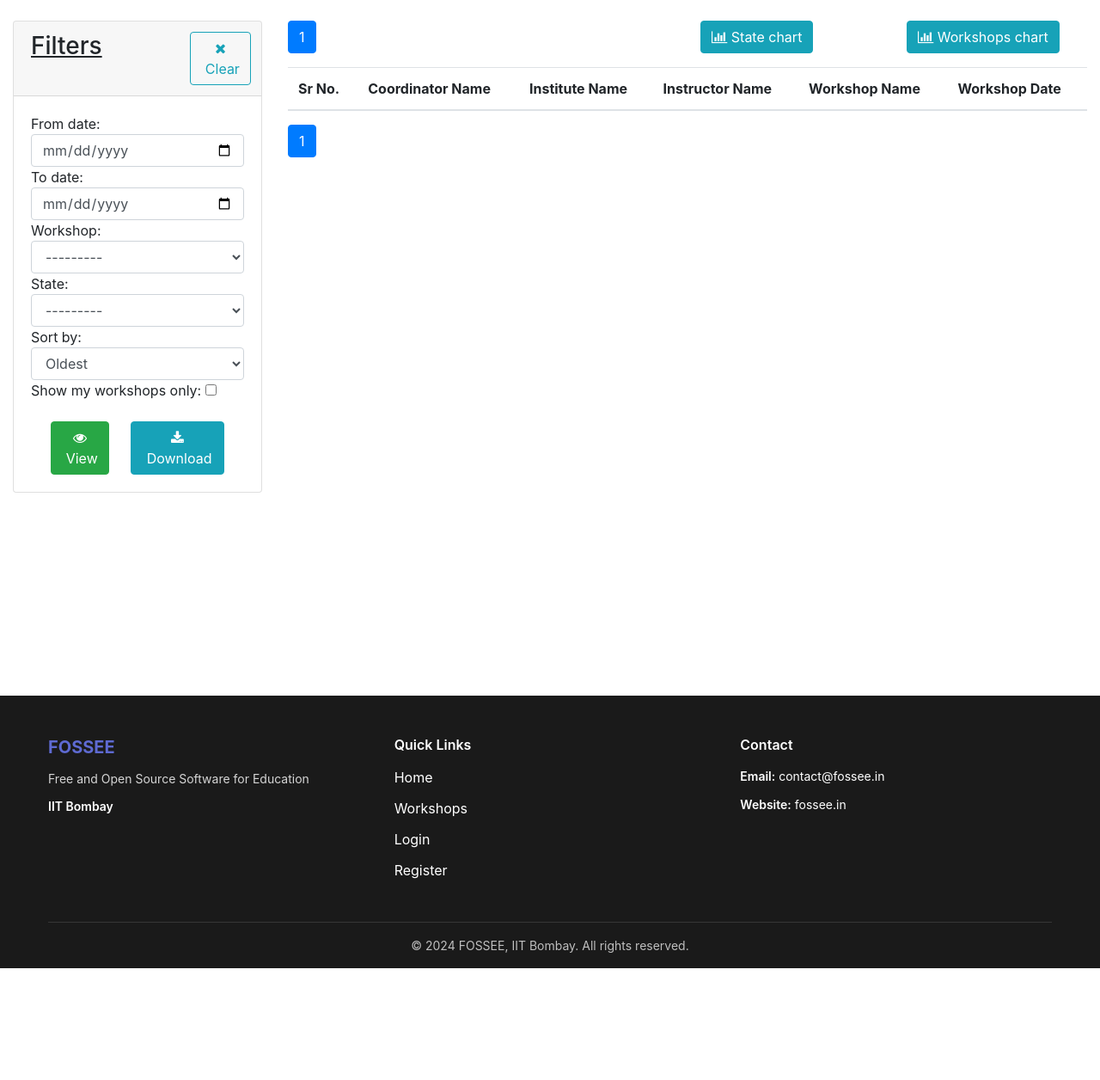
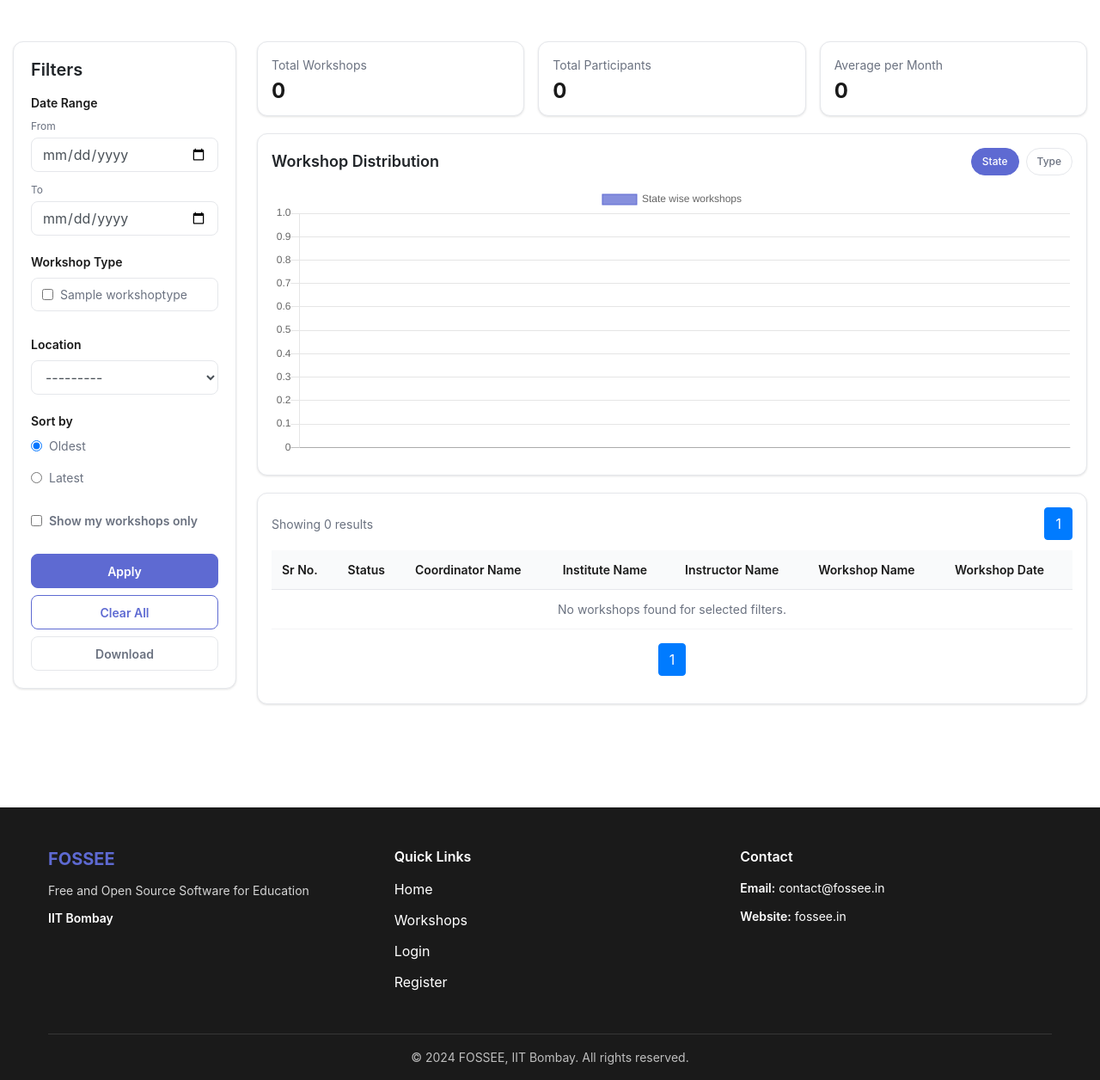
Before and after one commit to shivani-i-i/fossee-workshop-booking-ui, a Django app: page /statistics/public/ in a window 1280 px wide. Shown: the part 56-1312 px from the top of the page at 86% size. Before the commit the page ends 1182 px from the top, so only its background shows below. Run offline with Django 3.2, Linux system fonts and the light colour scheme; a user stored in the database is signed in; tables that the repository leaves empty hold one stand-in row (values such as "Sample post"); lists and menus that the app fills with data are empty; a map, chart or similar area stays blank; some libraries are stand-ins or nearby versions.

Commit message:
feat: redesign statistics page with collapsible filter and stat cards

```diff
--- /dev/null
+++ b/statistics_app/static/statistics_app/css/statistics.css
@@ -0,0 +1,396 @@
+.stats-page {
+    padding-top: var(--space-6);
+    padding-bottom: var(--space-10);
+}
+
+.stats-layout {
+    display: grid;
+    grid-template-columns: 260px minmax(0, 1fr);
+    gap: var(--space-6);
+}
+
+.stats-mobile-filter-toggle-wrap {
+    display: none;
+    margin-bottom: var(--space-4);
+}
+
+.stats-mobile-filter-toggle {
+    width: 100%;
+    height: 44px;
+    border: 1px solid var(--color-border);
+    border-radius: var(--radius-md);
+    background: var(--color-bg-primary);
+    color: var(--color-text-primary);
+    font-weight: var(--font-weight-semibold);
+}
+
+.stats-mobile-filter-toggle i {
+    margin-right: var(--space-2);
+}
+
+.stats-filter-panel {
+    background: var(--color-bg-primary);
+    border: 1px solid var(--color-border);
+    border-radius: var(--radius-lg);
+    padding: var(--space-5);
+    box-shadow: var(--shadow-card);
+    height: fit-content;
+}
+
+.stats-filter-panel__header h2 {
+    margin: 0 0 var(--space-4);
+    font-size: var(--font-size-xl);
+    font-weight: var(--font-weight-semibold);
+}
+
+.stats-filter-group {
+    margin-bottom: var(--space-5);
+}
+
+.stats-filter-group > label {
+    display: block;
+    margin-bottom: var(--space-2);
+    font-size: var(--font-size-sm);
+    font-weight: var(--font-weight-semibold);
+    color: var(--color-text-primary);
+}
+
+.stats-date-range {
+    display: grid;
+    grid-template-columns: 1fr;
+    gap: var(--space-3);
+}
+
+.stats-date-range span {
+    display: block;
+    margin-bottom: var(--space-1);
+    color: var(--color-text-secondary);
+    font-size: var(--font-size-xs);
+}
+
+.stats-filter-group input[type='date'],
+.stats-filter-group select {
+    width: 100%;
+    height: 40px;
+    border: 1px solid var(--color-border);
+    border-radius: var(--radius-md);
+    padding: 0 var(--space-3);
+    background: var(--color-bg-primary);
+}
+
+.stats-filter-group input[type='date']:focus,
+.stats-filter-group select:focus {
+    outline: none;
+    border-color: var(--color-primary);
+    box-shadow: 0 0 0 3px rgba(94, 106, 210, 0.15);
+}
+
+.stats-workshop-checks {
+    display: grid;
+    gap: var(--space-2);
+    max-height: 160px;
+    overflow: auto;
+}
+
+.stats-check-card {
+    display: flex;
+    align-items: center;
+    gap: var(--space-2);
+    border: 1px solid var(--color-border);
+    border-radius: var(--radius-md);
+    padding: var(--space-2) var(--space-3);
+    font-size: var(--font-size-sm);
+    color: var(--color-text-secondary);
+    background: var(--color-bg-primary);
+    cursor: pointer;
+}
+
+.stats-check-card.is-checked {
+    border-color: var(--color-primary);
+    background: var(--color-primary-light);
+    color: var(--color-text-primary);
+}
+
+.stats-check-card input {
+    margin: 0;
+}
+
+.stats-sort-radios {
+    display: grid;
+    gap: var(--space-2);
+}
+
+.stats-sort-radios label,
+.stats-filter-inline label {
+    display: inline-flex;
+    align-items: center;
+    gap: var(--space-2);
+    font-size: var(--font-size-sm);
+    color: var(--color-text-secondary);
+}
+
+.stats-filter-actions {
+    display: grid;
+    gap: var(--space-2);
+}
+
+.stats-btn {
+    display: inline-flex;
+    align-items: center;
+    justify-content: center;
+    width: 100%;
+    min-height: 40px;
+    border-radius: var(--radius-md);
+    border: 1px solid transparent;
+    text-decoration: none;
+    font-size: var(--font-size-sm);
+    font-weight: var(--font-weight-semibold);
+    transition: all var(--transition-normal);
+}
+
+.stats-btn:hover {
+    text-decoration: none;
+}
+
+.stats-btn--primary {
+    background: var(--color-primary);
+    border-color: var(--color-primary);
+    color: var(--color-bg-primary);
+}
+
+.stats-btn--primary:hover {
+    background: var(--color-primary-hover);
+    border-color: var(--color-primary-hover);
+    color: var(--color-bg-primary);
+}
+
+.stats-btn--outline {
+    background: var(--color-bg-primary);
+    border-color: var(--color-primary);
+    color: var(--color-primary);
+}
+
+.stats-btn--outline:hover {
+    background: var(--color-primary-light);
+    color: var(--color-primary-hover);
+}
+
+.stats-btn--ghost {
+    background: var(--color-bg-primary);
+    border-color: var(--color-border);
+    color: var(--color-text-secondary);
+}
+
+.stats-content {
+    min-width: 0;
+}
+
+.stats-summary-grid {
+    display: grid;
+    grid-template-columns: repeat(3, minmax(0, 1fr));
+    gap: var(--space-4);
+    margin-bottom: var(--space-5);
+}
+
+.stats-summary-card {
+    background: var(--color-bg-primary);
+    border: 1px solid var(--color-border);
+    border-radius: var(--radius-lg);
+    padding: var(--space-4);
+    box-shadow: var(--shadow-card);
+}
+
+.stats-summary-card span {
+    display: block;
+    color: var(--color-text-secondary);
+    font-size: var(--font-size-sm);
+}
+
+.stats-summary-card strong {
+    display: block;
+    margin-top: var(--space-2);
+    color: var(--color-text-primary);
+    font-size: var(--font-size-2xl);
+    line-height: 1;
+}
+
+.stats-chart-card,
+.stats-table-card {
+    background: var(--color-bg-primary);
+    border: 1px solid var(--color-border);
+    border-radius: var(--radius-lg);
+    box-shadow: var(--shadow-card);
+}
+
+.stats-chart-card {
+    margin-bottom: var(--space-5);
+    padding: var(--space-4);
+}
+
+.stats-chart-card__header {
+    display: flex;
+    align-items: center;
+    justify-content: space-between;
+    gap: var(--space-3);
+    margin-bottom: var(--space-3);
+}
+
+.stats-chart-card__header h3 {
+    margin: 0;
+    font-size: var(--font-size-lg);
+    font-weight: var(--font-weight-semibold);
+}
+
+.stats-chart-card__actions {
+    display: inline-flex;
+    gap: var(--space-2);
+}
+
+.stats-chip-btn {
+    border: 1px solid var(--color-border);
+    background: var(--color-bg-primary);
+    color: var(--color-text-secondary);
+    border-radius: var(--radius-full);
+    padding: 6px 12px;
+    font-size: var(--font-size-xs);
+    font-weight: var(--font-weight-medium);
+}
+
+.stats-chip-btn.is-active {
+    background: var(--color-primary);
+    border-color: var(--color-primary);
+    color: var(--color-bg-primary);
+}
+
+.stats-chart-wrap {
+    height: 320px;
+}
+
+.stats-table-card {
+    padding: var(--space-4);
+}
+
+.stats-table-card__top {
+    display: flex;
+    justify-content: space-between;
+    align-items: center;
+    gap: var(--space-3);
+    margin-bottom: var(--space-3);
+}
+
+.stats-results-meta {
+    color: var(--color-text-secondary);
+    font-size: var(--font-size-sm);
+}
+
+.stats-pagination-inline .pagination {
+    margin-bottom: 0;
+}
+
+.stats-table-scroll {
+    overflow-x: auto;
+}
+
+.stats-table {
+    width: 100%;
+    min-width: 860px;
+    border-collapse: separate;
+    border-spacing: 0;
+}
+
+.stats-table thead th {
+    position: sticky;
+    top: 0;
+    z-index: 2;
+    background: var(--color-bg-secondary);
+    color: var(--color-text-primary);
+    font-size: var(--font-size-sm);
+    font-weight: var(--font-weight-semibold);
+    border-bottom: 1px solid var(--color-border);
+    padding: var(--space-3);
+}
+
+.stats-table tbody td {
+    border-bottom: 1px solid var(--color-border-light);
+    color: var(--color-text-secondary);
+    font-size: var(--font-size-sm);
+    padding: var(--space-3);
+}
+
+.stats-table tbody tr:nth-child(even) {
+    background: var(--color-bg-secondary);
+}
+
+.stats-status-dot {
+    width: 8px;
+    height: 8px;
+    border-radius: 50%;
+    display: inline-block;
+    margin-right: var(--space-2);
+    vertical-align: middle;
+}
+
+.stats-status-dot.is-accepted {
+    background: var(--color-success);
+}
+
+.stats-status-text {
+    vertical-align: middle;
+}
+
+.stats-empty-row {
+    text-align: center;
+    color: var(--color-text-muted);
+}
+
+.stats-pagination-bottom {
+    margin-top: var(--space-4);
+    display: flex;
+    justify-content: center;
+}
+
+@media (max-width: 1024px) {
+    .stats-layout {
+        grid-template-columns: 1fr;
+    }
+
+    .stats-mobile-filter-toggle-wrap {
+        display: block;
+    }
+
+    .stats-filter-panel {
+        display: none;
+    }
+
+    .stats-filter-panel.is-open {
+        display: block;
+    }
+
+    .stats-summary-grid {
+        grid-template-columns: repeat(2, minmax(0, 1fr));
+    }
+}
+
+@media (max-width: 767px) {
+    .stats-page {
+        padding-left: 16px;
+        padding-right: 16px;
+    }
+
+    .stats-summary-grid {
+        grid-template-columns: 1fr;
+    }
+
+    .stats-table-card__top {
+        flex-direction: column;
+        align-items: stretch;
+    }
+
+    .stats-pagination-inline {
+        display: none;
+    }
+
+    .stats-chart-wrap {
+        height: 260px;
+    }
+}
--- a/statistics_app/templates/statistics_app/workshop_public_stats.html
+++ b/statistics_app/templates/statistics_app/workshop_public_stats.html
@@ -1,71 +1,132 @@
 {% extends 'workshop_app/base.html' %}
+{% load static %}
 
-{% block title %} Statistics {% endblock %}
+{% block title %}Statistics{% endblock %}
+
+{% block page_styles %}
+    <link rel="stylesheet" href="{% static 'statistics_app/css/statistics.css' %}" type="text/css"/>
+{% endblock %}
 
 {% block content %}
-<div class="container-fluid">
-    <div class="row">
-        <div class="col-md-3">
-            <form method="GET">
-                <div class="card">
-                    <div class="card-header">
-                        <div class="row">
-                            <div class="col-md-8">
-                                <h3><u>Filters</u></h3>
+<div class="stats-page container-fluid">
+    <div class="stats-mobile-filter-toggle-wrap">
+        <button type="button" class="stats-mobile-filter-toggle" id="statsFilterToggle" aria-expanded="false" aria-controls="statsFilterPanel">
+            <i class="fa fa-sliders" aria-hidden="true"></i>
+            <span>Filters</span>
+        </button>
     </div>
-                            <div class="col-md-4">
-                                <a href="{% url 'statistics_app:public' %}" class="btn btn-outline-info">
-                                    <i class="fa fa-times"></i>&nbsp;Clear
-                                </a>
+
+    <div class="stats-layout">
+        <aside class="stats-filter-panel" id="statsFilterPanel">
+            <form method="GET" class="stats-filter-form">
+                <div class="stats-filter-panel__header">
+                    <h2>Filters</h2>
+                </div>
+
+                <div class="stats-filter-group">
+                    <label>Date Range</label>
+                    <div class="stats-date-range">
+                        <div>
+                            <span>From</span>
+                            {{ form.from_date }}
+                        </div>
+                        <div>
+                            <span>To</span>
+                            {{ form.to_date }}
                         </div>
                     </div>
                 </div>
-                    <div class="card-body">
-                        <div>From date: {{form.from_date}}</div>
-                        <div>To date: {{form.to_date}}</div>
-                        <div>Workshop: {{form.workshop_type}}</div>
-                        <div>State: {{form.state}}</div>
-                        <div>{{form.sort.help_text}}: {{form.sort}}</div>
-                        {% if request.user.is_authenticated %}
-                        <div>{{form.show_workshops.help_text}}: {{form.show_workshops}}</div>
-                        {% endif %}
-                        <br>
-                        <div class="row justify-content-center">
-                            <div class="col-md-4">
-                                <button type="submit" class="btn btn-success">
-                                    <i class="fa fa-eye"></i>&nbsp;View
-                                </button>
-                            </div>
-                            <div class="col-md-6">
-                                <button type="submit" class="btn btn-info" name="download" value="download">
-                                    <i class="fa fa-download"></i>&nbsp;Download
-                                </button>
+
+                <div class="stats-filter-group">
+                    <label>Workshop Type</label>
+                    <input type="hidden" name="workshop_type" id="workshopTypeHidden" value="{{ request.GET.workshop_type }}">
+                    <div class="stats-workshop-checks" id="workshopTypeChecks">
+                        {% for wt in form.fields.workshop_type.queryset %}
+                            <label class="stats-check-card{% if request.GET.workshop_type == wt.id|stringformat:'s' %} is-checked{% endif %}">
+                                <input type="checkbox" value="{{ wt.id }}" {% if request.GET.workshop_type == wt.id|stringformat:'s' %}checked{% endif %}>
+                                <span>{{ wt.name }}</span>
+                            </label>
+                        {% endfor %}
                     </div>
                 </div>
+
+                <div class="stats-filter-group">
+                    <label>Location</label>
+                    {{ form.state }}
+                </div>
+
+                <div class="stats-filter-group">
+                    <label>Sort by</label>
+                    <div class="stats-sort-radios">
+                        <label>
+                            <input type="radio" name="sort" value="date" {% if request.GET.sort == 'date' or not request.GET.sort %}checked{% endif %}>
+                            <span>Oldest</span>
+                        </label>
+                        <label>
+                            <input type="radio" name="sort" value="-date" {% if request.GET.sort == '-date' %}checked{% endif %}>
+                            <span>Latest</span>
+                        </label>
                     </div>
                 </div>
+
+                {% if request.user.is_authenticated %}
+                <div class="stats-filter-group stats-filter-inline">
+                    <label>
+                        <input type="checkbox" name="show_workshops" value="on" {% if request.GET.show_workshops %}checked{% endif %}>
+                        <span>Show my workshops only</span>
+                    </label>
+                </div>
+                {% endif %}
+
+                <div class="stats-filter-actions">
+                    <button type="submit" class="stats-btn stats-btn--primary">Apply</button>
+                    <a href="{% url 'statistics_app:public' %}" class="stats-btn stats-btn--outline">Clear All</a>
+                    <button type="submit" class="stats-btn stats-btn--ghost" name="download" value="download">Download</button>
+                </div>
             </form>
+        </aside>
+
+        <section class="stats-content">
+            <div class="stats-summary-grid">
+                <article class="stats-summary-card">
+                    <span>Total Workshops</span>
+                    <strong>{{ total_workshops }}</strong>
+                </article>
+                <article class="stats-summary-card">
+                    <span>Total Participants</span>
+                    <strong>{{ total_participants }}</strong>
+                </article>
+                <article class="stats-summary-card">
+                    <span>Average per Month</span>
+                    <strong>{{ avg_per_month }}</strong>
+                </article>
             </div>
-        <div class="col">
-            <div class="row">
-                <div class="col-md-6">
-                    {% include "statistics_app/paginator.html" %}
-                </div>
-                <div class="col-md-3">
-                    <button class="btn btn-info" id="state_graph">
-                        <i class="fa fa-bar-chart"></i>&nbsp;State chart
-                    </button>
-                </div>
-                <div class="col-md-3">
-                    <button class="btn btn-info" id="type_graph">
-                        <i class="fa fa-bar-chart"></i>&nbsp;Workshops chart
-                    </button>
+
+            <div class="stats-chart-card">
+                <div class="stats-chart-card__header">
+                    <h3>Workshop Distribution</h3>
+                    <div class="stats-chart-card__actions">
+                        <button class="stats-chip-btn is-active" id="state_graph" type="button">State</button>
+                        <button class="stats-chip-btn" id="type_graph" type="button">Type</button>
                     </div>
                 </div>
-            <table class="table table-responsive-sm">
+                <div class="stats-chart-wrap">
+                    <canvas id="myChart"></canvas>
+                </div>
+            </div>
+
+            <div class="stats-table-card">
+                <div class="stats-table-card__top">
+                    <div class="stats-results-meta">Showing {{ objects|length }} results</div>
+                    <div class="stats-pagination-inline">{% include "statistics_app/paginator.html" %}</div>
+                </div>
+
+                <div class="stats-table-scroll">
+                    <table class="stats-table">
                         <thead>
                             <tr>
                                 <th>Sr No.</th>
+                                <th>Status</th>
                                 <th>Coordinator Name</th>
                                 <th>Institute Name</th>
                                 <th>Instructor Name</th>
@@ -73,68 +134,122 @@
                                 <th>Workshop Date</th>
                             </tr>
                         </thead>
-                {% csrf_token %}
+                        <tbody>
                         {% for workshop in objects %}
-                    <tbody>
                             <tr>
-                            <td>{{ forloop.counter0|add:objects.start_index}}</td>
+                                <td>{{ forloop.counter0|add:objects.start_index }}</td>
+                                <td>
+                                    <span class="stats-status-dot is-accepted" aria-hidden="true"></span>
+                                    <span class="stats-status-text">Accepted</span>
+                                </td>
                                 <td>{{ workshop.coordinator.get_full_name | capfirst }}</td>
                                 <td>{{ workshop.coordinator.profile.institute | capfirst }}</td>
                                 <td>{{ workshop.instructor.get_full_name | capfirst }}</td>
                                 <td>{{ workshop.workshop_type.name }}</td>
-                            <td>{{ workshop.date | date}}</td>
+                                <td>{{ workshop.date | date }}</td>
                             </tr>
+                        {% empty %}
+                            <tr>
+                                <td colspan="7" class="stats-empty-row">No workshops found for selected filters.</td>
+                            </tr>
+                        {% endfor %}
                         </tbody>
-                {% endfor %}
                     </table>
+                </div>
+
+                <div class="stats-pagination-bottom">
                     {% include "statistics_app/paginator.html" %}
                 </div>
             </div>
+        </section>
     </div>
-
-<!-- The Modal -->
-<div id="dialog" title="Workshops Statistics">
-    <canvas id="myChart"></canvas>
 </div>
 
 <script type="text/javascript">
-    var state_labels = {{ws_states|safe}};
-    var state_data = {{ws_count|safe}};
-    var type_labels = {{ws_type|safe}};
-    var type_data = {{ws_type_count|safe}};
+    var state_labels = {{ ws_states|safe }};
+    var state_data = {{ ws_count|safe }};
+    var type_labels = {{ ws_type|safe }};
+    var type_data = {{ ws_type_count|safe }};
+
     var chart;
-    $("#state_graph").on("click", function() {
-        show_graph(state_labels, state_data, "State wise workshops");
-    });
-    $("#type_graph").on("click", function() {
-        show_graph(type_labels, type_data, "Type wise workshops");
-    });
+    function show_graph(labels, data, graph_name) {
+        var ctx = document.getElementById('myChart').getContext('2d');
+        if (chart) {
+            chart.destroy();
+        }
 
-    function show_graph(labels, data, graph_name, chart_name) {
-        var ctx = document.getElementById('myChart').getContext('2d');
-        if(chart) chart.destroy();
         chart = new Chart(ctx, {
-            // The type of chart we want to create
             type: 'bar',
-
-            // The data for our dataset
             data: {
                 labels: labels,
                 datasets: [{
                     data: data,
                     label: graph_name,
-                    backgroundColor: 'rgb(255, 99, 132)',
-                    borderColor: 'rgb(255, 99, 132)',
+                    backgroundColor: 'rgba(94, 106, 210, 0.75)',
+                    borderColor: 'rgba(94, 106, 210, 1)',
+                    borderWidth: 1
                 }]
             },
-            // Configuration options go here
-            options: {}
-        });
-        $("#dialog").dialog({
-            width: 900,
-            height: 500
+            options: {
+                responsive: true,
+                maintainAspectRatio: false,
+                scales: {
+                    yAxes: [{
+                        ticks: {
+                            beginAtZero: true
+                        }
+                    }]
+                }
+            }
         });
     }
+
+    document.getElementById('state_graph').addEventListener('click', function () {
+        show_graph(state_labels, state_data, 'State wise workshops');
+        this.classList.add('is-active');
+        document.getElementById('type_graph').classList.remove('is-active');
+    });
+
+    document.getElementById('type_graph').addEventListener('click', function () {
+        show_graph(type_labels, type_data, 'Type wise workshops');
+        this.classList.add('is-active');
+        document.getElementById('state_graph').classList.remove('is-active');
+    });
+
+    show_graph(state_labels, state_data, 'State wise workshops');
+
+    (function () {
+        var panel = document.getElementById('statsFilterPanel');
+        var toggle = document.getElementById('statsFilterToggle');
+
+        toggle.addEventListener('click', function () {
+            panel.classList.toggle('is-open');
+            toggle.setAttribute('aria-expanded', panel.classList.contains('is-open') ? 'true' : 'false');
+        });
+    })();
+
+    (function () {
+        var hiddenInput = document.getElementById('workshopTypeHidden');
+        var checks = document.querySelectorAll('#workshopTypeChecks input[type="checkbox"]');
+
+        checks.forEach(function (checkbox) {
+            checkbox.addEventListener('change', function () {
+                checks.forEach(function (other) {
+                    if (other !== checkbox) {
+                        other.checked = false;
+                        other.parentElement.classList.remove('is-checked');
+                    }
+                });
+
+                if (checkbox.checked) {
+                    hiddenInput.value = checkbox.value;
+                    checkbox.parentElement.classList.add('is-checked');
+                } else {
+                    hiddenInput.value = '';
+                    checkbox.parentElement.classList.remove('is-checked');
+                }
+            });
+        });
+    })();
 </script>
-
 {% endblock %}
--- a/statistics_app/views.py
+++ b/statistics_app/views.py
@@ -92,12 +92,26 @@ def workshop_public_stats(request):
             messages.add_message(request, messages.WARNING, "No data found")
     ws_states, ws_count = Workshop.objects.get_workshops_by_state(workshops)
     ws_type, ws_type_count = Workshop.objects.get_workshops_by_type(workshops)
+
+    total_workshops = workshops.count()
+    total_participants = workshops.values('coordinator_id').distinct().count()
+    first_date = workshops.order_by('date').values_list('date', flat=True).first()
+    last_date = workshops.order_by('-date').values_list('date', flat=True).first()
+    months_span = 1
+    if first_date and last_date:
+        months_span = ((last_date.year - first_date.year) * 12) + (last_date.month - first_date.month) + 1
+        months_span = max(months_span, 1)
+    avg_per_month = round(total_workshops / months_span, 1) if total_workshops else 0
+
     paginator = Paginator(workshops, 30)
     page = request.GET.get('page')
     workshops = paginator.get_page(page)
     context = {"form": form, "objects": workshops, "ws_states": ws_states,
                "ws_count": ws_count, "ws_type": ws_type,
-               "ws_type_count": ws_type_count}
+               "ws_type_count": ws_type_count,
+               "total_workshops": total_workshops,
+               "total_participants": total_participants,
+               "avg_per_month": avg_per_month}
     return render(
         request, 'statistics_app/workshop_public_stats.html', context
     )
```
Lines whose indentation alone changed are shown as unchanged.
